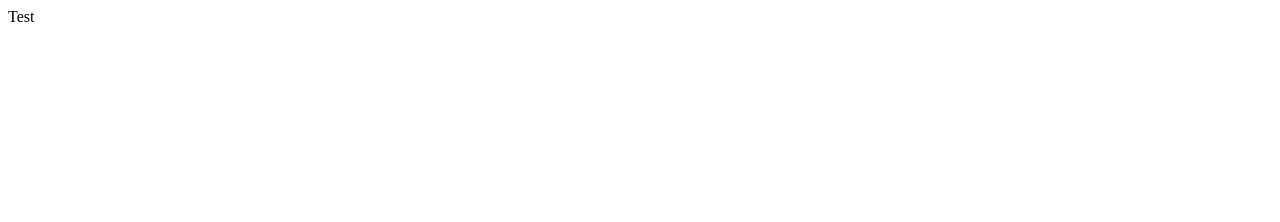
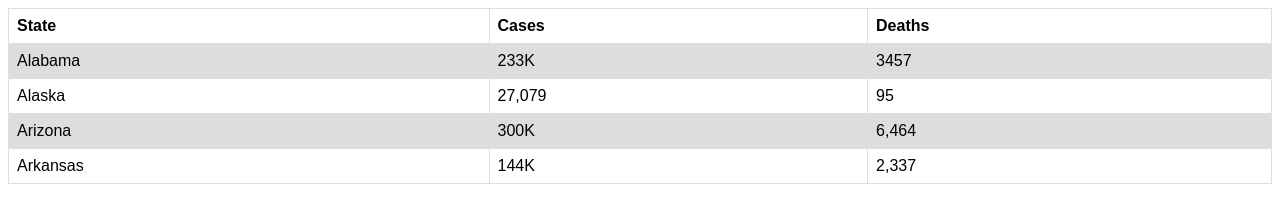
Before and after one commit to jsingh70/Milestone, a plain HTML site: page index.html in a window 1280 px wide. Drawn offline with Linux system fonts and the light colour scheme.

Commit message:
Update index.html
Added some states for the table

```diff
--- a/index.html
+++ b/index.html
@@ -1,8 +1,51 @@
 <html>
 <head>
-<title> Test </title>
+<title> Milestone</title>
+<style>
+table {
+  font-family: arial, sans-serif;
+  border-collapse: collapse;
+  width: 100%;
+}
+
+td, th {
+  border: 1px solid #dddddd;
+  text-align: left;
+  padding: 8px;
+}
+
+tr:nth-child(even) {
+  background-color: #dddddd;
+}
+</style>
 </head>
 <body>
-Test
+<table>
+  <tr>
+    <th>State</th>
+    <th>Cases</th>
+    <th>Deaths</th>
+  </tr>
+  <tr>
+    <td>Alabama</td>
+    <td>233K</td>
+    <td>3457</td>
+  </tr>
+  <tr>
+    <td>Alaska</td>
+    <td>27,079</td>
+    <td>95</td>
+  </tr>
+  <tr>
+    <td>Arizona</td>
+    <td>300K</td>
+    <td>6,464</td>
+  </tr>
+  <tr>
+    <td>Arkansas</td>
+    <td>144K</td>
+    <td>2,337</td>
+  </tr>
+</table>
 </body>
 </html>
```
